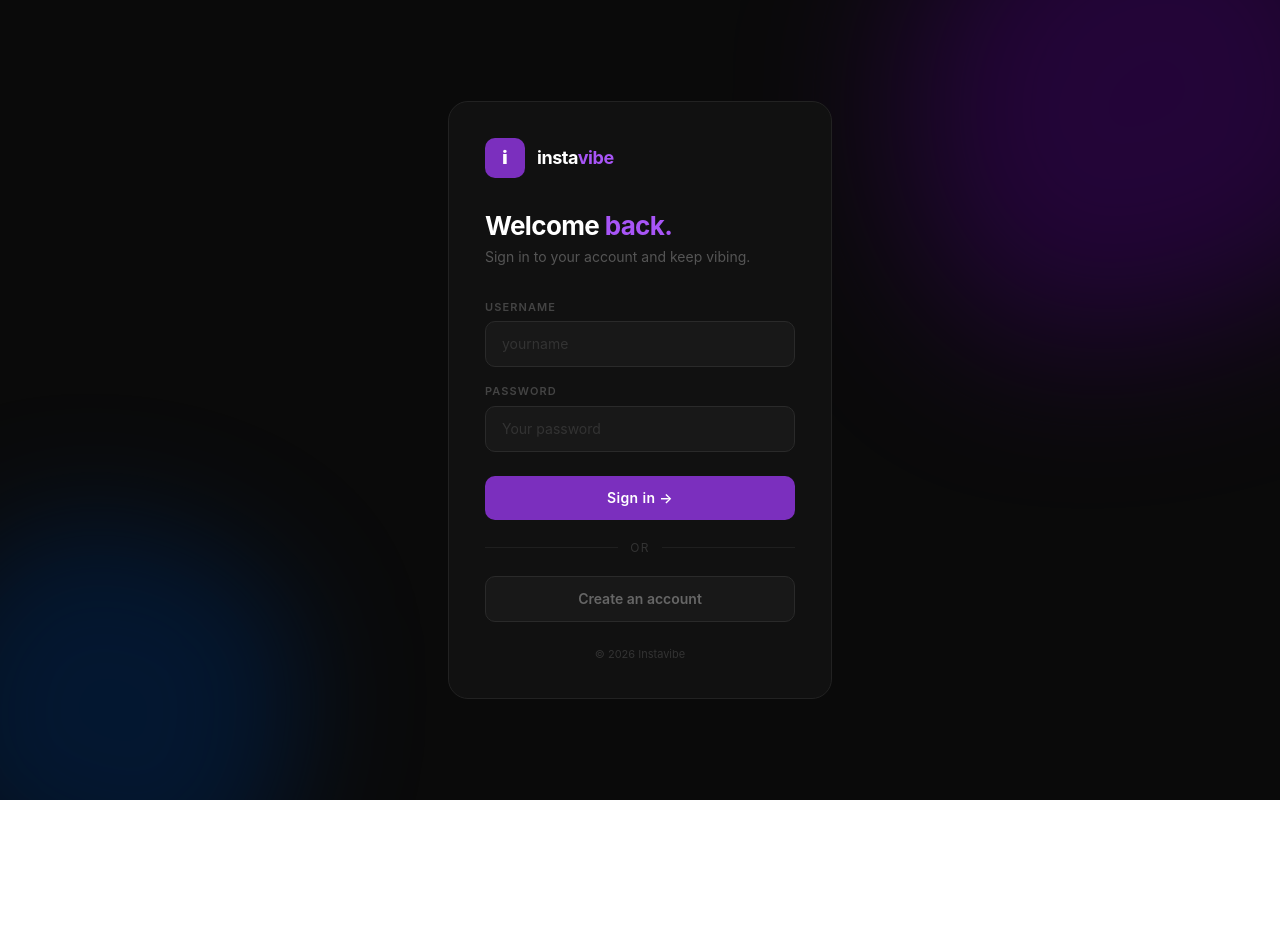
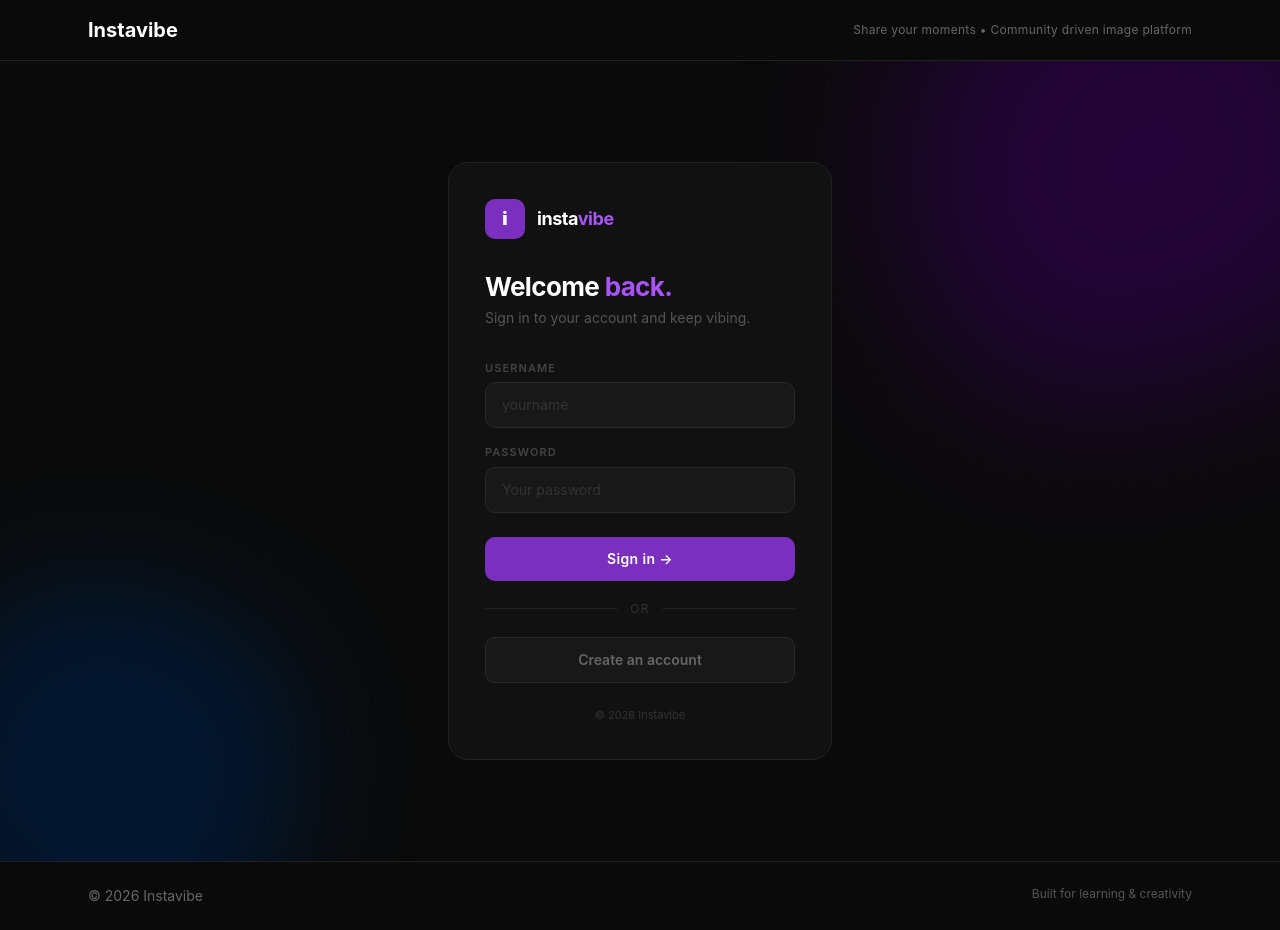
Before and after one commit to EdoSha20/Insta-Clone, a SvelteKit app: page /login in a window 1280 px wide. Before the commit the page ends 800 px from the top, so only its background shows below. Built offline with nearby package versions, Linux system fonts and the light colour scheme; no server answers.

Commit message:
header und footer

```diff
--- a/src/routes/+layout.svelte
+++ b/src/routes/+layout.svelte
@@ -5,5 +5,45 @@
 	let { children } = $props();
 </script>
 
-<svelte:head><link rel="icon" href={favicon} /></svelte:head>
-{@render children()}
+<svelte:head>
+	<link rel="icon" href={favicon} />
+</svelte:head>
+
+<section class="min-h-screen bg-[#0A0A0A] text-white flex flex-col">
+
+	<!-- HEADER (nur Info) -->
+	<header class="border-b border-[#222]">
+		<div class="max-w-6xl mx-auto px-6 py-4 flex items-center justify-between">
+
+			<!-- BRAND -->
+			<div class="text-xl font-bold">
+				Instavibe
+			</div>
+
+			<!-- INFO TEXT -->
+			<div class="text-xs text-[#666] tracking-wide">
+				Share your moments • Community driven image platform
+			</div>
+
+		</div>
+	</header>
+
+	<!-- PAGE -->
+	<main class="flex-1">
+		{@render children()}
+	</main>
+
+	<!-- FOOTER -->
+	<footer class="border-t border-[#222]">
+		<div class="max-w-6xl mx-auto px-6 py-6 text-sm text-[#666] flex justify-between">
+
+			<span>© {new Date().getFullYear()} Instavibe</span>
+
+			<span class="text-xs text-[#555]">
+				Built for learning & creativity
+			</span>
+
+		</div>
+	</footer>
+
+</section>
```
